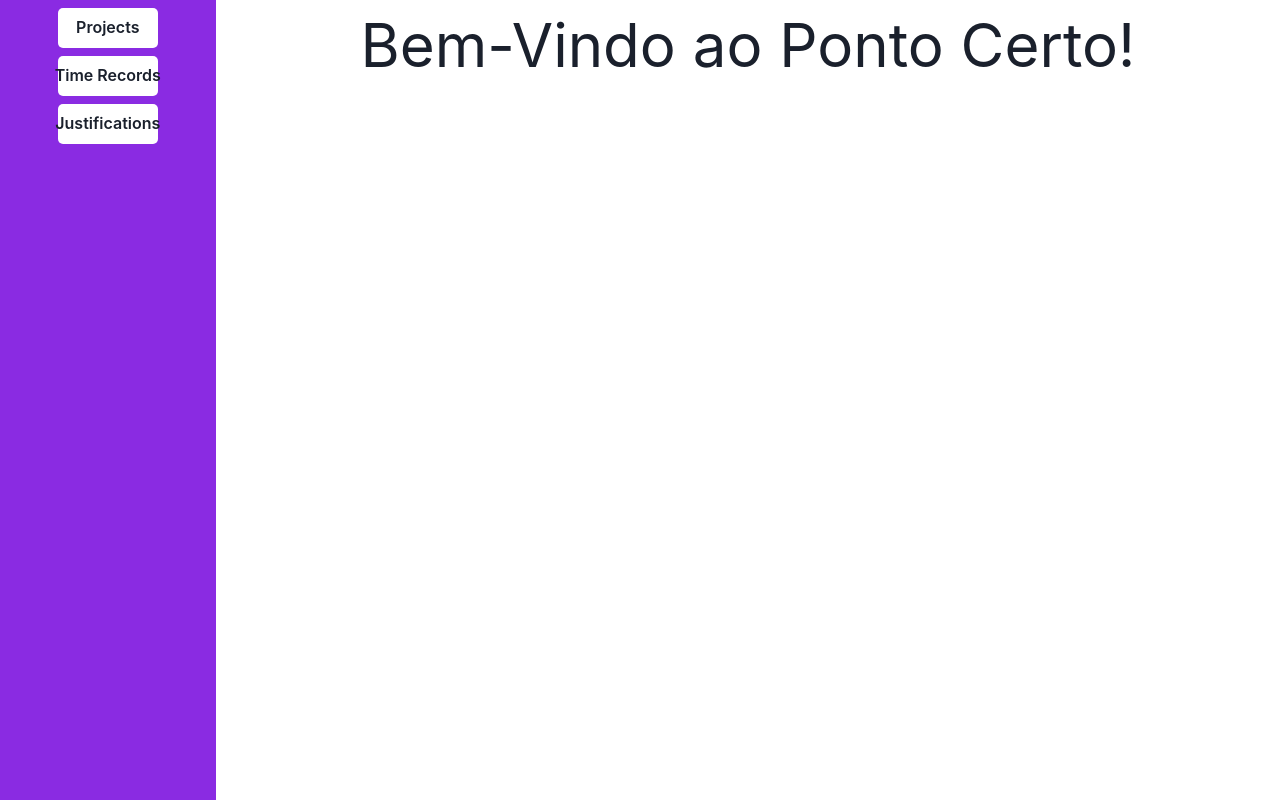
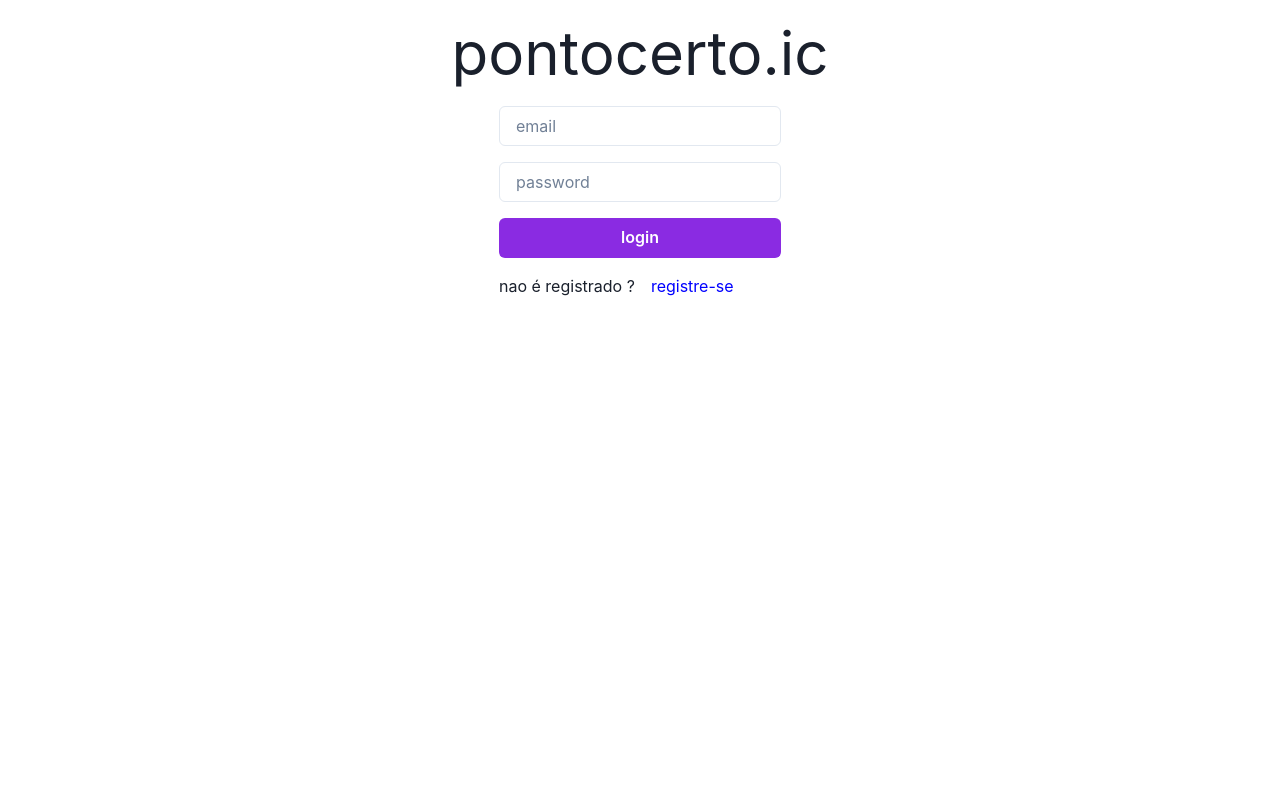
Before and after one commit to equipe01ic0045/projeto_ic0045_frontend, a Next.js app: page / in a window 1280 px wide. Built offline with nearby package versions, Linux system fonts and the light colour scheme.

Commit message:
feature:login-window

```diff
--- a/next.config.js
+++ b/next.config.js
@@ -1,6 +1,21 @@
 /** @type {import('next').NextConfig} */
 const nextConfig = {
   reactStrictMode: true,
+  headers: {
+    // matching all API routes
+    // source: "/api/:path*",
+    source: "*",
+    headers: [
+        { key: "Access-Control-Allow-Credentials", value: "true" },
+        { key: "Access-Control-Allow-Origin", value: "*" }, // replace this your actual origin
+        { key: "Access-Control-Allow-Methods", value: "GET,DELETE,PATCH,POST,PUT" },
+        { key: "Access-Control-Allow-Headers", value: "X-CSRF-Token, X-Requested-With, Accept, Accept-Version, Content-Length, Content-MD5, Content-Type, Date, X-Api-Version" },
+    ]
 }
 
+}
+
+
+
+
 module.exports = nextConfig
--- a/package.json
+++ b/package.json
@@ -1,5 +1,5 @@
 {
-  "name": "wtr_frontend_project",
+  "name": "projeto_ic0045_frontend",
   "version": "0.1.0",
   "private": true,
   "scripts": {
@@ -16,6 +16,7 @@
     "@types/react": "18.2.21",
     "@types/react-dom": "18.2.7",
     "autoprefixer": "10.4.15",
+    "axios": "^1.5.0",
     "eslint": "8.47.0",
     "eslint-config-next": "13.4.19",
     "framer-motion": "^10.16.1",
--- /dev/null
+++ b/src/app/head.tsx
@@ -0,0 +1,21 @@
+import React from 'react';
+import NextHead from 'next/head';
+
+interface HeadProps {
+  title: string;
+  description?: string;
+}
+
+const head: React.FC<HeadProps> = ({ title, description }) => {
+  return (
+    <NextHead>
+      <meta charSet="UTF-8" />
+      <meta name="viewport" content="width=device-width, initial-scale=1.0" />
+      <title>{title}</title>
+      {description && <meta name="description" content={description} />}
+      {/* Add other meta tags, stylesheets, scripts, etc., as needed */}
+    </NextHead>
+  );
+};
+
+export default head;
--- a/src/app/layout.tsx
+++ b/src/app/layout.tsx
@@ -21,10 +21,11 @@ export default function RootLayout({
 }) {
   return (
     <html lang="en">
+      <head />
       <body>
         <div className='root'>
         <ChakraProvider>
-            <SideMenuComponent></SideMenuComponent>
+            {/* <SideMenuComponent></SideMenuComponent> */}
             {children}
         </ChakraProvider>
         </div>
--- a/src/app/page.tsx
+++ b/src/app/page.tsx
@@ -1,17 +1,9 @@
 'use client'
-import { Text } from "@chakra-ui/react"
+import LoginComponent from "@/components/login/loginComponent"
 // page ui generated from the url
 
 export default function Page() {
     return (
-    <Text
-    fontSize={"6xl"}
-    textAlign={"center"}
-    justifyContent={"center"}
-    width={"100%"}
-    height={"auto"}
-    >
-      Bem-Vindo ao Ponto Certo!
-      </Text>
+    <LoginComponent />
     )
   }
--- /dev/null
+++ b/src/app/registration/page.tsx
@@ -0,0 +1,9 @@
+'use client'
+import RegistrationComponent from "@/components/registration/registrationComponent"
+// page ui generated from the url
+
+export default function Page() {
+    return (
+    <RegistrationComponent />
+    )
+  }
--- /dev/null
+++ b/src/components/login/loginComponent.tsx
@@ -0,0 +1,84 @@
+'use client';
+import UserService from "@/services/userService";
+import { Box, Button, Text, Input } from "@chakra-ui/react";
+import Link from "next/link";
+import { useRouter } from "next/navigation";
+import React, { useState } from "react";
+
+export default function LoginComponent() {
+    const router = useRouter()
+    const [user, setUser] = useState(
+        {
+            email: '',
+            password: ''
+        }
+    )
+
+    const userService = new UserService();
+
+    function inputHandler(event: any) {
+        const { name, value } = event.target
+        setUser({ ...user, [name]: value },)
+    }
+
+    function loginHandler() {
+
+        if(user.email == 'fake@mail.com' && user.password == '123456'){
+            console.log('user authenticated')
+            router.push('time-records')
+        }
+
+    }
+
+    return (
+        <Box
+            display={"flex"}
+            flexDirection={"column"}
+            alignItems={"center"}
+            justifyContent={"start"}
+            gap={"0.5em"}
+            padding={"0.5em"}
+            width={"100%"}
+        >
+            <Text fontSize={'6xl'}>pontocerto.ic</Text>
+
+            <Box
+            display={'flex'}
+            flexDirection={'column'}
+            gap={'1em'}
+            >
+                <Input
+                    placeholder="email"
+                    name="email"
+                    value={user.email}
+                    onChange={inputHandler}
+                />
+                <Input
+                    placeholder="password"
+                    name="password"
+                    value={user.password}
+                    onChange={inputHandler}
+                />
+                <Button
+                background={'blueviolet'}
+                textColor={'white'}
+                onClick={loginHandler}
+                >
+                    login
+                </Button>
+                <Box
+                display={'flex'}
+                flexDirection={'row'}
+                gap={'1em'}
+                >
+                    <Text>
+                        nao é registrado ?
+                    </Text>
+                    <Link href={"/registration"}>
+                        <Text textColor={'blue'}>registre-se</Text>
+                        </Link>
+                </Box>
+            </Box>
+        </Box>
+    );
+}
--- /dev/null
+++ b/src/components/registration/registrationComponent.tsx
@@ -0,0 +1,20 @@
+'use client';
+import { Box, Button, Text, Input } from "@chakra-ui/react";
+import Link from "next/link";
+import React from "react";
+
+export default function RegistrationComponent() {
+    return (
+        <Box
+            display={"flex"}
+            flexDirection={"column"}
+            alignItems={"center"}
+            justifyContent={"start"}
+            gap={"0.5em"}
+            padding={"0.5em"}
+            width={"100%"}
+        >
+            registro
+        </Box>
+    );
+}
--- /dev/null
+++ b/src/services/timeRecordService.tsx
@@ -0,0 +1,5 @@
+export default class TimeRecordService {
+
+
+
+}
--- /dev/null
+++ b/src/services/userService.tsx
@@ -0,0 +1,19 @@
+
+import axios from "axios";
+export default class UserService {
+
+    public registerUser(data: any): Promise<any> {
+        return fetch('', {
+            method: "POST",
+            headers: {
+                "Content-Type": "application/json",
+            },
+            body: JSON.stringify(data)
+        })
+    }
+
+    public loginUser(data: any) {
+        return axios.post('http://localhost:8800/auth/login', data)
+    }
+
+}
```
Also changed, not shown: src/middleware.tsx (added, +13 -0 lines), src/app/main/page.tsx (added), 2 other files (tests, documents, lock files or other folders).
